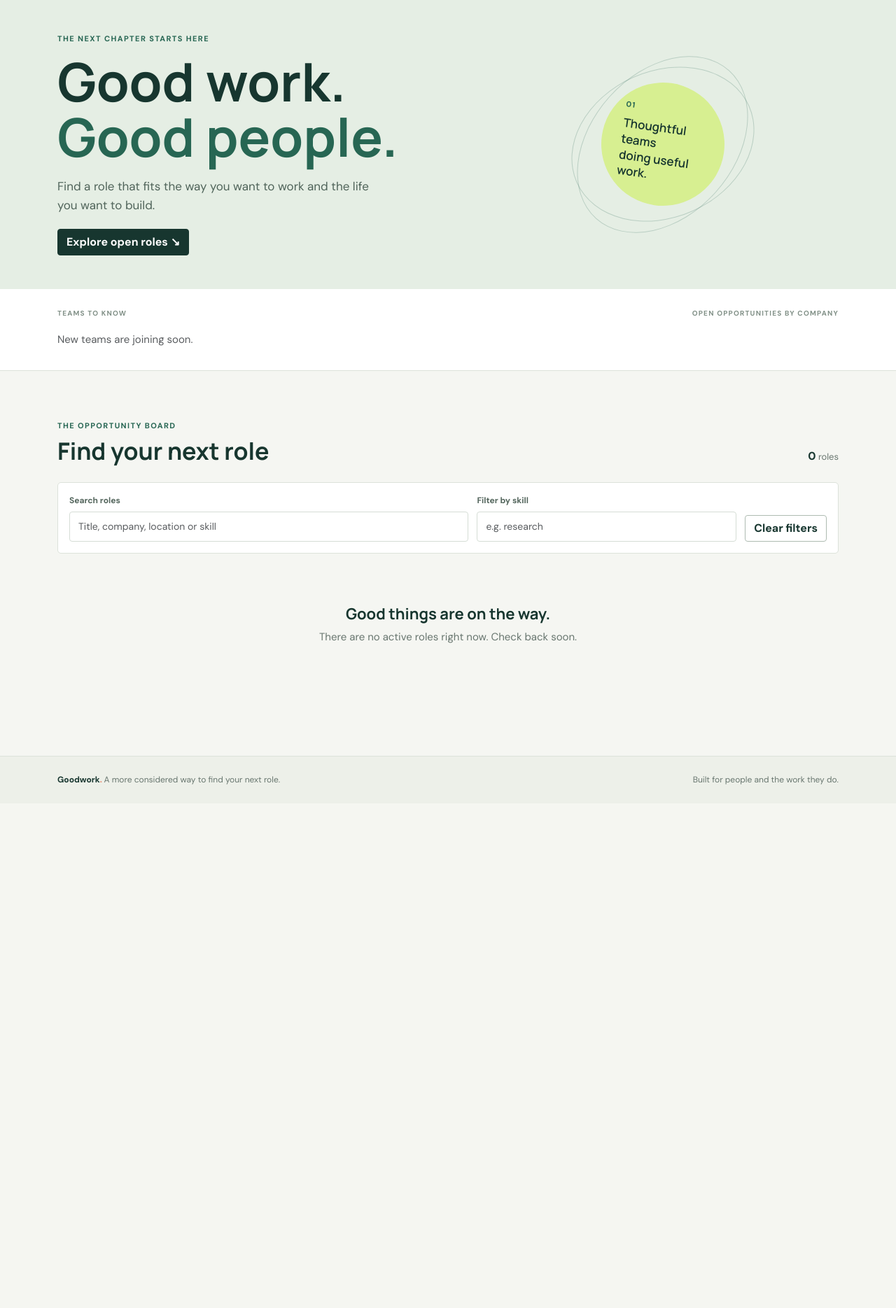
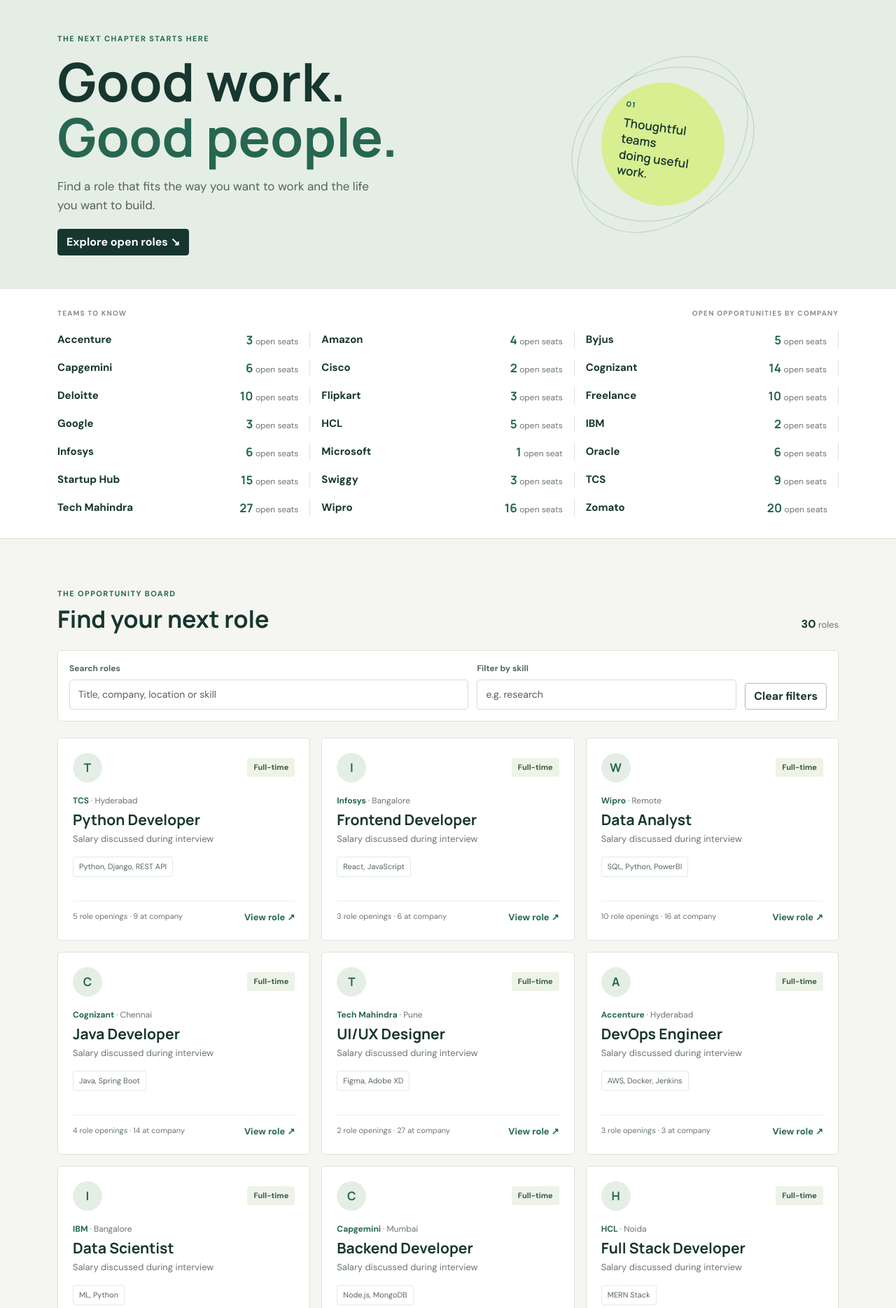
Before and after one commit to jonibhavanikunapareddy/job-ats-bhavani, a Django app: page / in a window 1280 px wide. Shown: the part 75-1944 px from the top of the page at 70% size. Before the commit the page ends 1196 px from the top, so only its background shows below. Run offline with Django 5.2, Linux system fonts and the light colour scheme; data comes from the database, SQL or seed files in the repository; data that the repository does not hold is empty.

Commit message:
30 jobs with vacancies
Co-authored-by: Copilot <223556219+Copilot@users.noreply.github.com>

```diff
--- a/jobs/forms.py
+++ b/jobs/forms.py
@@ -85,6 +85,7 @@ class JobPostingForm(forms.ModelForm):
         fields = (
             "company",
             "title",
+            "location",
             "job_type",
             "required_skills",
             "salary_range",
@@ -95,6 +96,7 @@ class JobPostingForm(forms.ModelForm):
         widgets = {
             "company": forms.Select(attrs={"class": "form-select"}),
             "title": forms.TextInput(attrs={"class": "form-control"}),
+            "location": forms.TextInput(attrs={"class": "form-control"}),
             "job_type": forms.Select(attrs={"class": "form-select"}),
             "required_skills": forms.TextInput(attrs={"class": "form-control"}),
             "salary_range": forms.TextInput(attrs={"class": "form-control"}),
--- a/jobs/models.py
+++ b/jobs/models.py
@@ -47,13 +47,12 @@ class JobPosting(models.Model):
         Company, on_delete=models.CASCADE, related_name="job_postings"
     )
     title = models.CharField(max_length=160)
+    location = models.CharField(max_length=160, blank=True)
     job_type = models.CharField(max_length=24, choices=JobType.choices)
     required_skills = models.CharField(max_length=500)
     salary_range = models.CharField(max_length=120, blank=True)
     description = models.TextField()
-    vacancies = models.PositiveIntegerField(
-        default=1, validators=[MinValueValidator(1)]
-    )
+    vacancies = models.PositiveIntegerField(default=1, validators=[MinValueValidator(1)])
     is_active = models.BooleanField(default=True)
     posted_at = models.DateTimeField(auto_now_add=True)
 
--- a/jobs/views.py
+++ b/jobs/views.py
@@ -20,6 +20,71 @@ from .forms import (
 from .models import Candidate, Company, JobApplication, JobPosting
 
 
+SAMPLE_JOBS = [
+	{"title": "Python Developer", "company": "TCS", "location": "Hyderabad", "skills": "Python, Django, REST API", "vacancies": 5},
+	{"title": "Frontend Developer", "company": "Infosys", "location": "Bangalore", "skills": "React, JavaScript", "vacancies": 3},
+	{"title": "Data Analyst", "company": "Wipro", "location": "Remote", "skills": "SQL, Python, PowerBI", "vacancies": 10},
+	{"title": "Java Developer", "company": "Cognizant", "location": "Chennai", "skills": "Java, Spring Boot", "vacancies": 4},
+	{"title": "UI/UX Designer", "company": "Tech Mahindra", "location": "Pune", "skills": "Figma, Adobe XD", "vacancies": 2},
+	{"title": "DevOps Engineer", "company": "Accenture", "location": "Hyderabad", "skills": "AWS, Docker, Jenkins", "vacancies": 3},
+	{"title": "Data Scientist", "company": "IBM", "location": "Bangalore", "skills": "ML, Python", "vacancies": 2},
+	{"title": "Backend Developer", "company": "Capgemini", "location": "Mumbai", "skills": "Node.js, MongoDB", "vacancies": 6},
+	{"title": "Full Stack Developer", "company": "HCL", "location": "Noida", "skills": "MERN Stack", "vacancies": 5},
+	{"title": "QA Engineer", "company": "Deloitte", "location": "Hyderabad", "skills": "Manual + Automation", "vacancies": 8},
+	{"title": "Cloud Engineer", "company": "Amazon", "location": "Remote", "skills": "AWS, Azure", "vacancies": 4},
+	{"title": "Mobile App Developer", "company": "Flipkart", "location": "Bangalore", "skills": "Flutter, Android", "vacancies": 3},
+	{"title": "Business Analyst", "company": "Wipro", "location": "Chennai", "skills": "Requirement Analysis", "vacancies": 2},
+	{"title": "HR Manager", "company": "TCS", "location": "Hyderabad", "skills": "Recruitment", "vacancies": 1},
+	{"title": "Graphic Designer", "company": "Infosys", "location": "Pune", "skills": "Photoshop", "vacancies": 2},
+	{"title": "Python Intern", "company": "Startup Hub", "location": "Remote", "skills": "Internship Python", "vacancies": 15},
+	{"title": "Java Intern", "company": "Cognizant", "location": "Chennai", "skills": "Java Internship", "vacancies": 10},
+	{"title": "Content Writer", "company": "Byjus", "location": "Remote", "skills": "SEO Writing", "vacancies": 5},
+	{"title": "Digital Marketing", "company": "Swiggy", "location": "Hyderabad", "skills": "SEO, Ads", "vacancies": 3},
+	{"title": "Sales Executive", "company": "Zomato", "location": "Mumbai", "skills": "Sales", "vacancies": 20},
+	{"title": "Customer Support", "company": "Tech Mahindra", "location": "Hyderabad", "skills": "Voice Support", "vacancies": 25},
+	{"title": "Network Engineer", "company": "Cisco", "location": "Bangalore", "skills": "CCNA", "vacancies": 2},
+	{"title": "AI Engineer", "company": "Google", "location": "Remote", "skills": "AI, Tensorflow", "vacancies": 3},
+	{"title": "Blockchain Developer", "company": "Infosys", "location": "Hyderabad", "skills": "Solidity", "vacancies": 1},
+	{"title": "Cyber Security Analyst", "company": "Deloitte", "location": "Chennai", "skills": "Security", "vacancies": 2},
+	{"title": "Product Manager", "company": "Microsoft", "location": "Bangalore", "skills": "Product Management", "vacancies": 1},
+	{"title": "PHP Developer", "company": "Wipro", "location": "Kolkata", "skills": "PHP, Laravel", "vacancies": 4},
+	{"title": "Angular Developer", "company": "TCS", "location": "Pune", "skills": "Angular", "vacancies": 3},
+	{"title": "SQL Developer", "company": "Oracle", "location": "Hyderabad", "skills": "SQL, PL/SQL", "vacancies": 6},
+	{"title": "WordPress Developer", "company": "Freelance", "location": "Remote", "skills": "WordPress", "vacancies": 10},
+]
+
+
+def _seed_sample_jobs():
+	if JobPosting.objects.exists():
+		return
+
+	with transaction.atomic():
+		if JobPosting.objects.exists():
+			return
+		for sample in SAMPLE_JOBS:
+			company, _ = Company.objects.get_or_create(
+				name=sample["company"],
+				defaults={"location": sample["location"]},
+			)
+			job_type = (
+				JobPosting.JobType.INTERNSHIP
+				if "intern" in sample["title"].lower()
+				else JobPosting.JobType.FULL_TIME
+			)
+			JobPosting.objects.create(
+				company=company,
+				title=sample["title"],
+				location=sample["location"],
+				job_type=job_type,
+				required_skills=sample["skills"],
+				description=(
+					f"{sample['title']} role at {sample['company']}. "
+					f"Required skills: {sample['skills']}."
+				),
+				vacancies=sample["vacancies"],
+			)
+
+
 class StyledLoginView(LoginView):
 	template_name = "jobs/login.html"
 	redirect_authenticated_user = True
@@ -33,6 +98,7 @@ class StyledPasswordResetView(PasswordResetView):
 
 
 def job_list(request):
+	_seed_sample_jobs()
 	jobs = (
 		JobPosting.objects.filter(is_active=True)
 		.select_related("company")
--- a/templates/jobs/job_list.html
+++ b/templates/jobs/job_list.html
@@ -6,7 +6,7 @@
 <section class="company-strip"><div class="container"><div class="section-kicker"><span>TEAMS TO KNOW</span><span>OPEN OPPORTUNITIES BY COMPANY</span></div><div class="company-list">{% for company in companies %}<div class="company-line"><span>{{ company.name }}</span><span class="company-vacancies">{{ company.vacancies_count }} <span>open seat{{ company.vacancies_count|pluralize }}</span></span></div>{% empty %}<p class="text-muted mb-0">New teams are joining soon.</p>{% endfor %}</div></div></section>
 <section class="jobs-section" id="open-roles"><div class="container"><div class="section-heading"><div><p class="eyebrow">THE OPPORTUNITY BOARD</p><h2>Find your next role</h2></div><span class="role-total"><strong id="visible-count">{{ jobs|length }}</strong> roles</span></div>
   <div class="filter-bar"><div class="filter-field"><label for="job-search">Search roles</label><input id="job-search" type="search" class="form-control" placeholder="Title, company, location or skill" autocomplete="off"></div><div class="filter-field"><label for="skill-filter">Filter by skill</label><input id="skill-filter" type="search" class="form-control" placeholder="e.g. research" autocomplete="off"></div><button type="button" id="clear-filters" class="btn btn-outline-ink align-self-end">Clear filters</button></div>
-  <div class="job-grid" id="job-grid">{% for job in jobs %}<article class="job-card" data-search="{{ job.title }} {{ job.company.name }} {{ job.company.location }} {{ job.required_skills }} {{ job.job_type }}" data-skills="{{ job.required_skills }}"><div class="job-card-top"><div class="company-avatar">{% if job.company.logo_url %}<img src="{{ job.company.logo_url }}" alt="{{ job.company.name }} logo" loading="lazy">{% else %}<span>{{ job.company.name|slice:':1' }}</span>{% endif %}</div><span class="job-type">{{ job.get_job_type_display }}</span></div><div class="job-card-body"><p class="company-name">{{ job.company.name }} <span>· {{ job.company.location }}</span></p><h3><a href="{% url 'jobs:job_detail' job.pk %}">{{ job.title }}</a></h3><p class="job-salary">{{ job.salary_range|default:'Salary discussed during interview' }}</p><div class="skill-list"><span>{{ job.required_skills }}</span></div></div><div class="job-card-bottom"><span>{{ job.company_vacancies_count }} openings at company</span><a class="text-link" href="{% url 'jobs:job_detail' job.pk %}">View role <span aria-hidden="true">↗</span></a></div></article>{% empty %}<div class="empty-state"><h3>Good things are on the way.</h3><p>There are no active roles right now. Check back soon.</p></div>{% endfor %}</div>
+  <div class="job-grid" id="job-grid">{% for job in jobs %}<article class="job-card" data-search="{{ job.title }} {{ job.company.name }} {{ job.location|default:job.company.location }} {{ job.required_skills }} {{ job.job_type }}" data-skills="{{ job.required_skills }}"><div class="job-card-top"><div class="company-avatar">{% if job.company.logo_url %}<img src="{{ job.company.logo_url }}" alt="{{ job.company.name }} logo" loading="lazy">{% else %}<span>{{ job.company.name|slice:':1' }}</span>{% endif %}</div><span class="job-type">{{ job.get_job_type_display }}</span></div><div class="job-card-body"><p class="company-name">{{ job.company.name }} <span>· {{ job.location|default:job.company.location }}</span></p><h3><a href="{% url 'jobs:job_detail' job.pk %}">{{ job.title }}</a></h3><p class="job-salary">{{ job.salary_range|default:'Salary discussed during interview' }}</p><div class="skill-list"><span>{{ job.required_skills }}</span></div></div><div class="job-card-bottom"><span>{{ job.vacancies }} role opening{{ job.vacancies|pluralize }} · {{ job.company_vacancies_count }} at company</span><a class="text-link" href="{% url 'jobs:job_detail' job.pk %}">View role <span aria-hidden="true">↗</span></a></div></article>{% empty %}<div class="empty-state"><h3>Good things are on the way.</h3><p>There are no active roles right now. Check back soon.</p></div>{% endfor %}</div>
   <p id="no-results" class="empty-filter d-none">No roles match those filters. Try another search.</p>
 </div></section>
 {% endblock %}
```
Also changed, not shown: jobs/tests.py (+12 -0 lines), templates/jobs/job_detail.html (+1 -1 lines), jobs/migrations/0002_jobposting_location.py (added).
